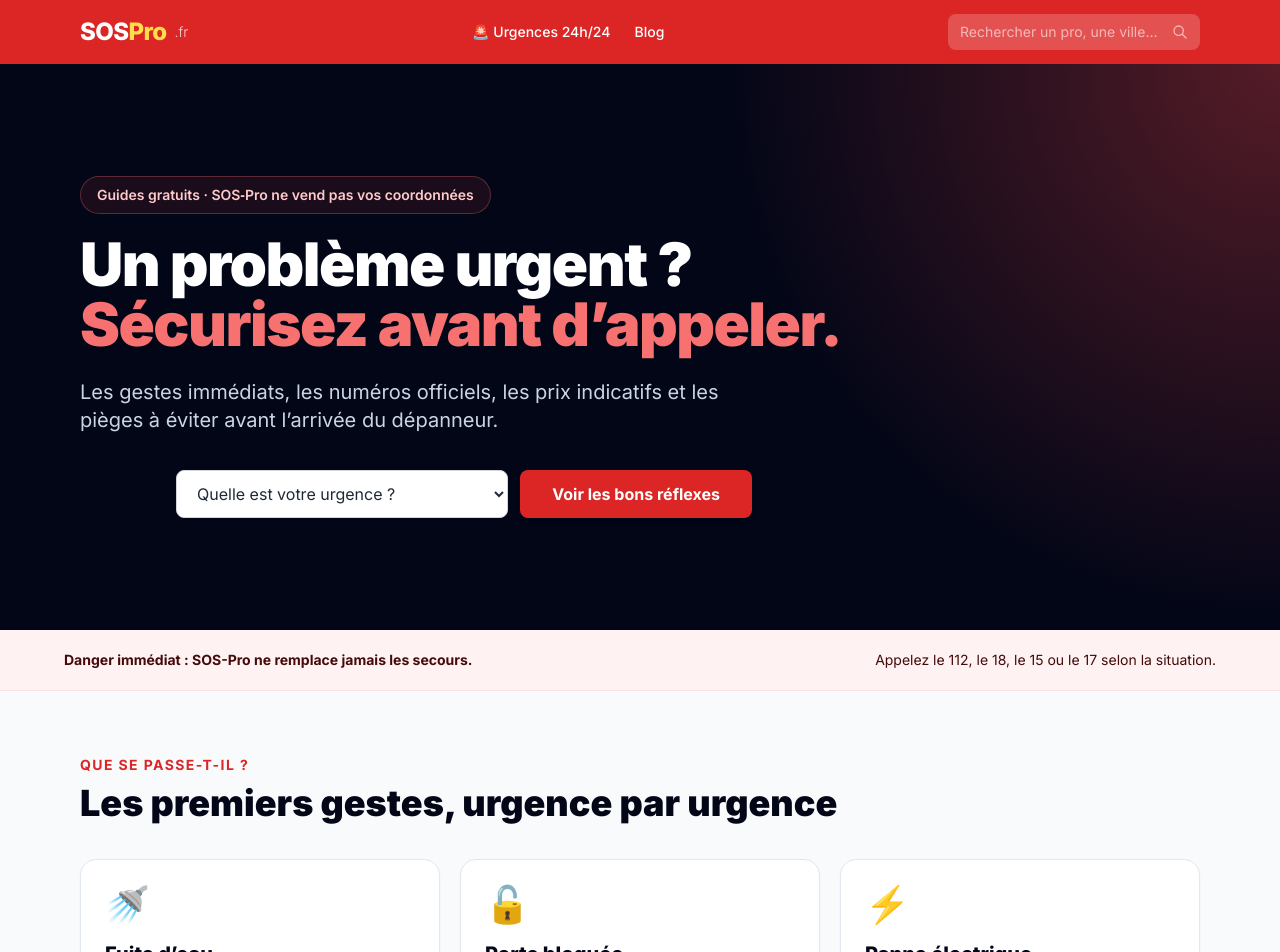
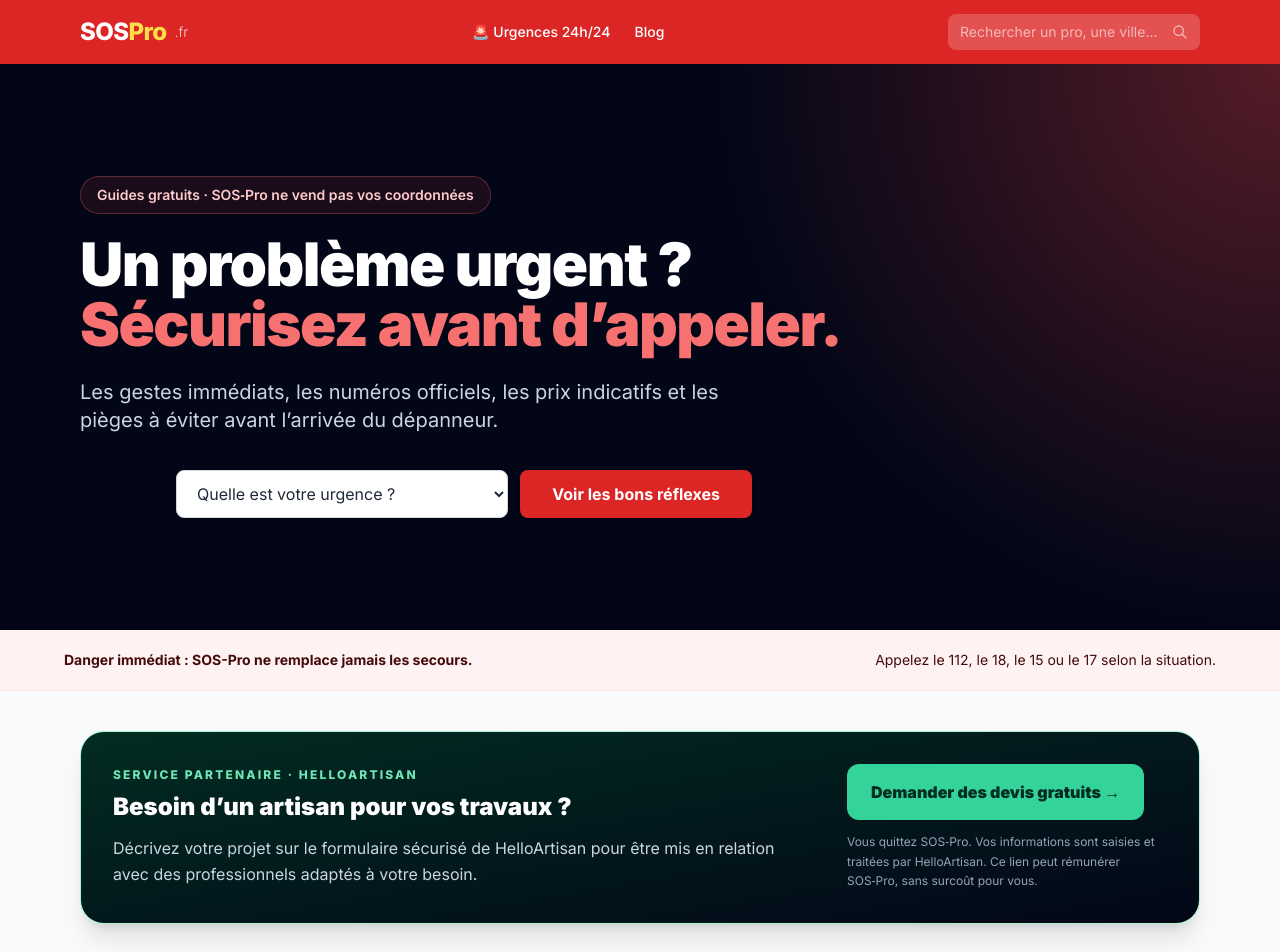
Before and after one commit to selenevoyance14-svg/sos-pro, a Next.js app: page / in a window 1280 px wide. Shown: the top 952 px of the page. Built offline with nearby package versions, Linux system fonts and the light colour scheme.

Commit message:
Ajoute le bloc artisan en haut de l accueil

```diff
--- a/src/app/page.tsx
+++ b/src/app/page.tsx
@@ -109,6 +109,10 @@ export default function HomePage() {
           <strong>Danger immédiat : SOS-Pro ne remplace jamais les secours.</strong>
           <span>Appelez le 112, le 18, le 15 ou le 17 selon la situation.</span>
         </div>
+      </section>
+
+      <section className="mx-auto max-w-6xl px-4 pt-10">
+        <HelloArtisanCta compact />
       </section>
 
       <section className="mx-auto max-w-6xl px-4 py-16">
```
